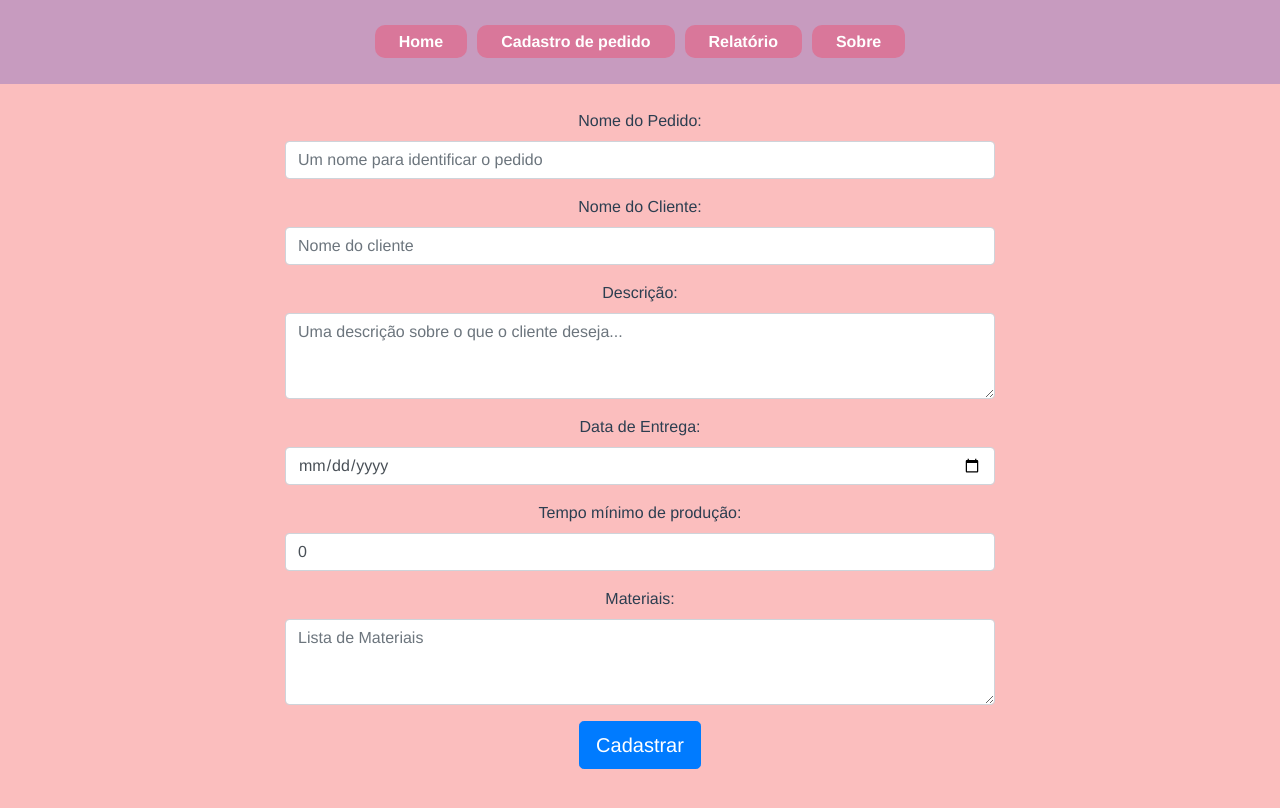
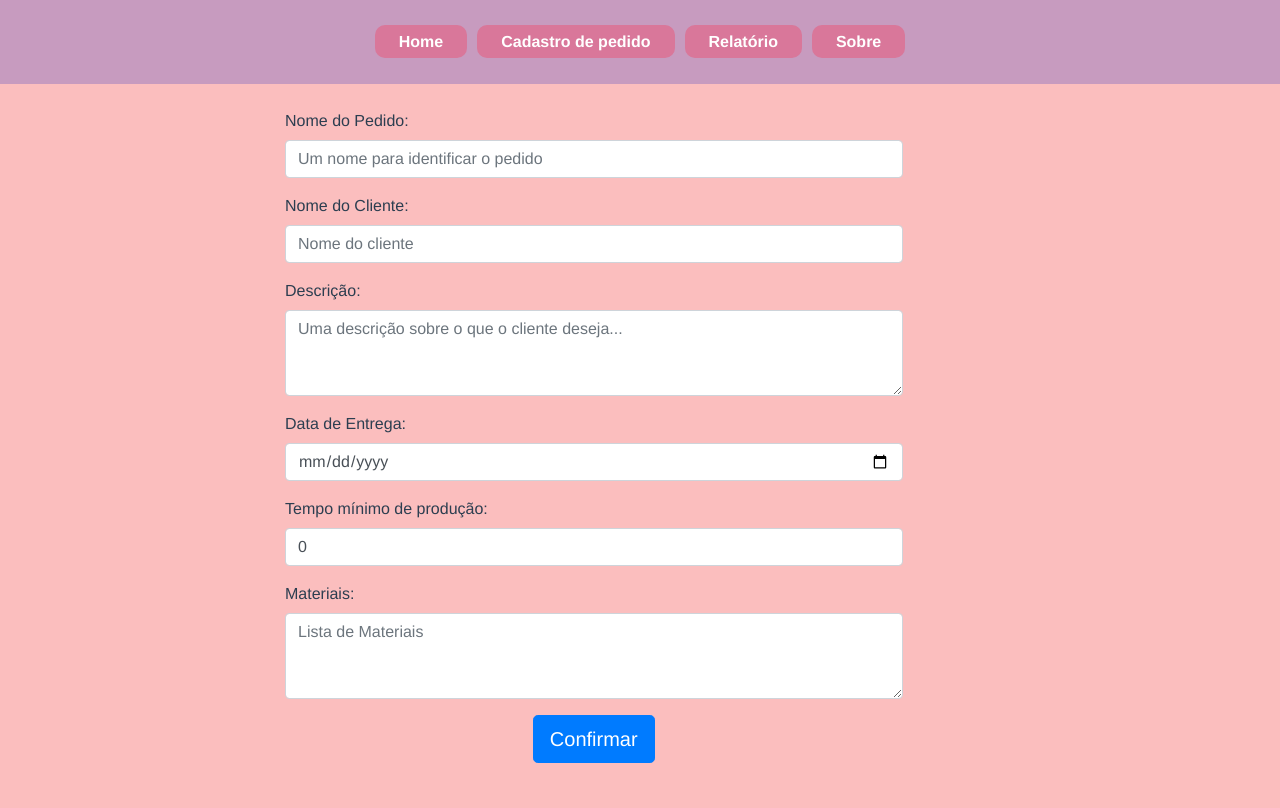
Before and after one commit to adrianorocha-dev/FlorDAcucena, a Vue app in the folder sistema/: page /cadastroCliente in a window 1280 px wide. Shown: the top 808 px of the page. Built offline with nearby package versions, Linux system fonts and the light colour scheme; the HTML template or start-up script is replaced by a standard one; what vuefire would draw is missing.

Commit message:
Página de cadastro no formato do protótipo

```diff
--- a/sistema/src/App.vue
+++ b/sistema/src/App.vue
@@ -25,6 +25,7 @@
   padding: 30px;
   background-color: #c79bbf;
   margin-bottom: 25px;
+  align: center;
 }
 
 #nav a {
--- a/sistema/src/components/cadastro.vue
+++ b/sistema/src/components/cadastro.vue
@@ -1,11 +1,13 @@
-<template id="teste">
+<template>
     <b-container>
-        <b-col md="8" offset-md="2" sm="12" offset-sm="0">
+        <b-col md="7" offset-md="2" sm="12" offset-sm="0">
             <b-form>
                 <b-form-group id="nomeDoPedido"
                         label="Nome do Pedido:"
-                        label-for="PedidoInput"
-                        horizontal>
+                        label-class="text-sm-left"
+                        vertical
+                        >
+
                     <b-form-input id="PedidoInput"
                             type="text"
                             required
@@ -16,8 +18,8 @@
 
                 <b-form-group id="nomeCliente"
                         label="Nome do Cliente:"
-                        label-for="nomeclienteInput3"
-                        horizontal>
+                        label-class="text-sm-left"
+                        vertical>
                     <b-form-input id="nomeClienteInput2"
                         type="text"
                         required
@@ -28,8 +30,8 @@
 
             <b-form-group id="descricao"
                         label="Descrição:"
-                        label-for="exampleInput2"
-                        horizontal>
+                        label-class="text-sm-left"
+                        vertical>
 
                     <b-form-textarea id="textarea1"
                         placeholder="Uma descrição sobre o que o cliente deseja..."
@@ -41,8 +43,8 @@
 
             <b-form-group id="dataDeEntrega"
                         label="Data de Entrega:"
-                        label-for="entregaInput4"
-                        horizontal>
+                        label-class="text-sm-left"
+                        vertical>
             <b-form-input id="entregaInput4"
                         type="date"
                         required
@@ -53,8 +55,8 @@
 
             <b-form-group id="tempoDeProducao"
                         label="Tempo mínimo de produção:"
-                        label-for="tempoProducaoInput2"
-                        horizontal>
+                        label-class="text-sm-left"
+                        vertical>
             <b-form-input id="tempoProducaoInput2"
                         type="number"
                         required
@@ -67,10 +69,10 @@
 
 	<b-form-group id="materiais"
                         label="Materiais:"
-                        label-for="exampleInput3"
-                        horizontal>
+                        label-class="text-sm-left"
+                        vertical>
 
-                    <b-form-textarea id="textarea1"
+                    <b-form-textarea id="textarea2"
                         placeholder="Lista de Materiais"
                         v-model="materiais"
                         rows="3"
@@ -78,7 +80,7 @@
                     </b-form-textarea>
         </b-form-group>
 
-        <b-button size="lg" variant="primary" @click="submitPedido()">Cadastrar</b-button>
+        <b-button id="botaoCad" size="lg" variant="primary" @click="submitPedido()">Confirmar</b-button>
 
         </b-form>
         </b-col>
@@ -113,3 +115,20 @@ export default {
     }
 }
 </script>
+
+<style>
+.btn-lg{
+    padding: 0.5rem 17rem;
+    font-size: 1.25rem;
+    line-height: 1.5;
+    border-radius: 25px;
+}
+.btn-primary{
+    background-color: #d9779a;
+    border-color: #d9779a;
+}
+.btn{
+    font-weight: bold;
+}
+
+</style>
```
